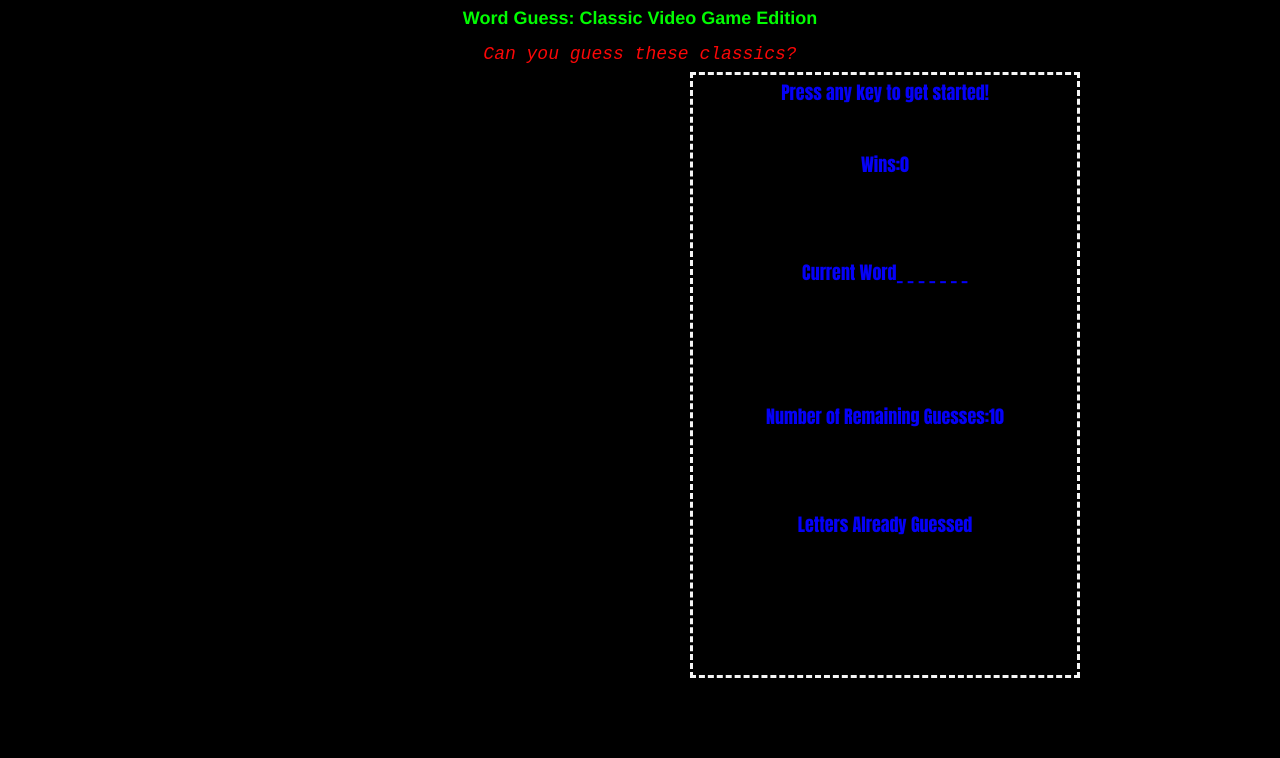
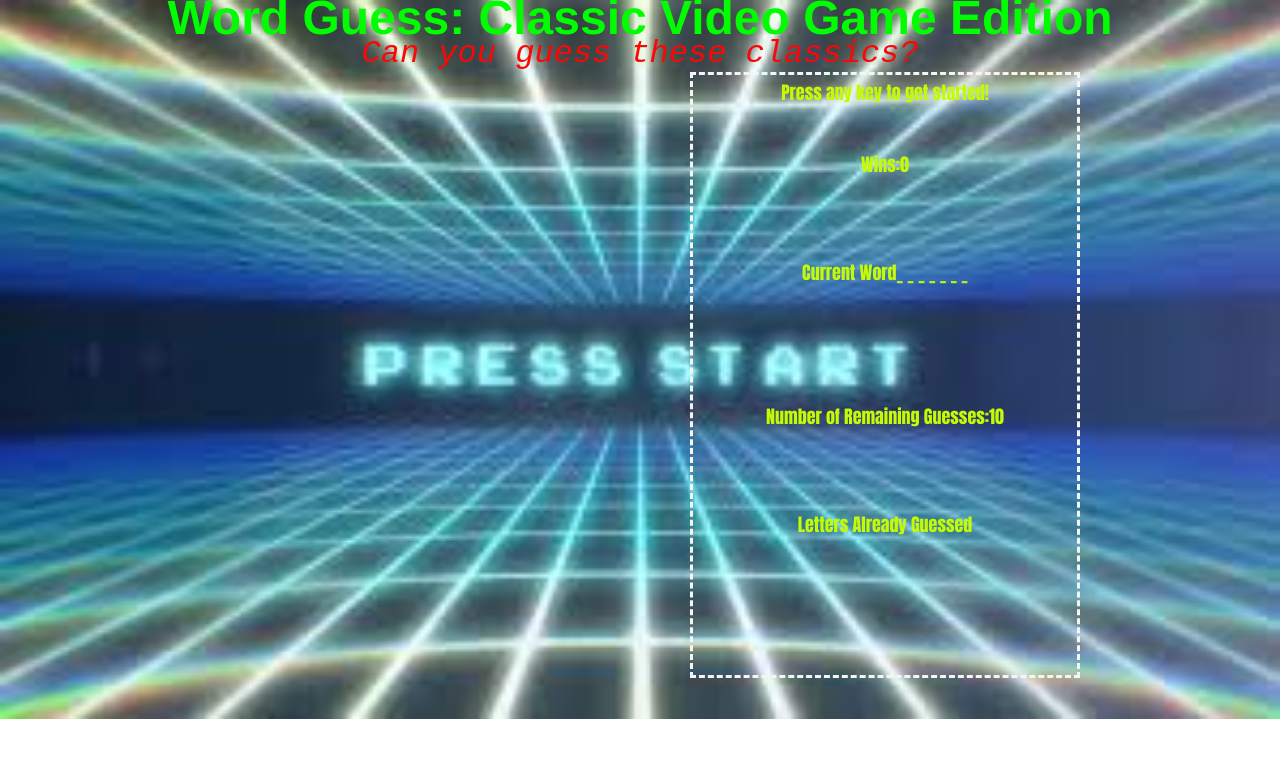
Before and after one commit to kwuellner/Word-Guess-Game, a plain HTML site: page index.html in a window 1280 px wide. Drawn offline with Linux system fonts and the light colour scheme.

Commit message:
added background and changed word coloring

```diff
--- a/assets/css/style.css
+++ b/assets/css/style.css
@@ -1,5 +1,7 @@
 body {
-    background: black;
+    background-image: url(../images/background.jpeg);
+    background-repeat: no-repeat;
+    background-size: cover;
     font-size: 18px;
     line-height: 36px;
     font-family: Arial, Helvetica Neue, Helvetica, sans-serif;
@@ -17,6 +19,7 @@ h1 {
     color: rgb(2, 252, 2);
     font-family: 'Franklin Gothic Medium', 'Arial Narrow', Arial, sans-serif;
     font-weight: 700;
+    font-size: -webkit-xxx-large;
 }
 
 h3 {
@@ -25,6 +28,7 @@ h3 {
     color: rgb(250, 7, 7);
     font-family: 'Courier New', Courier, monospace;
     font-weight: 30;
+    font-size: xx-large;
     font-style: italic;
 }
 
@@ -36,6 +40,6 @@ h3 {
     border: 3px dashed;
     border-color: whitesmoke;
     text-align: center;
-    color: rgb(5, 1, 247);
+    color: rgb(197, 250, 7);
     font-family: Impact, Haettenschweiler, 'Arial Narrow Bold', sans-serif;
 }
```
Also changed, not shown: assets/images/background.jpeg (added), assets/images/background2.jpeg (added), assets/images/download.jpeg (added), 1 other file.
